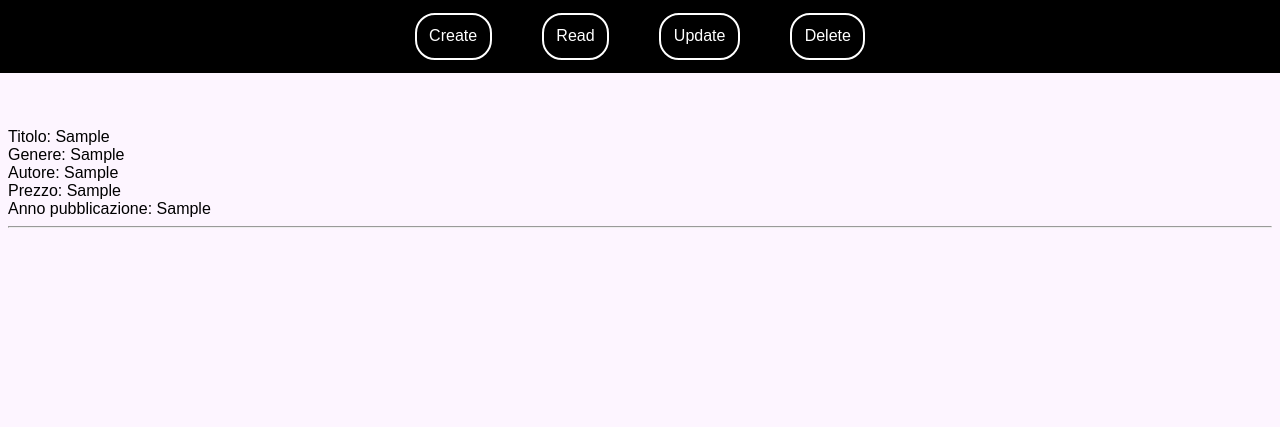
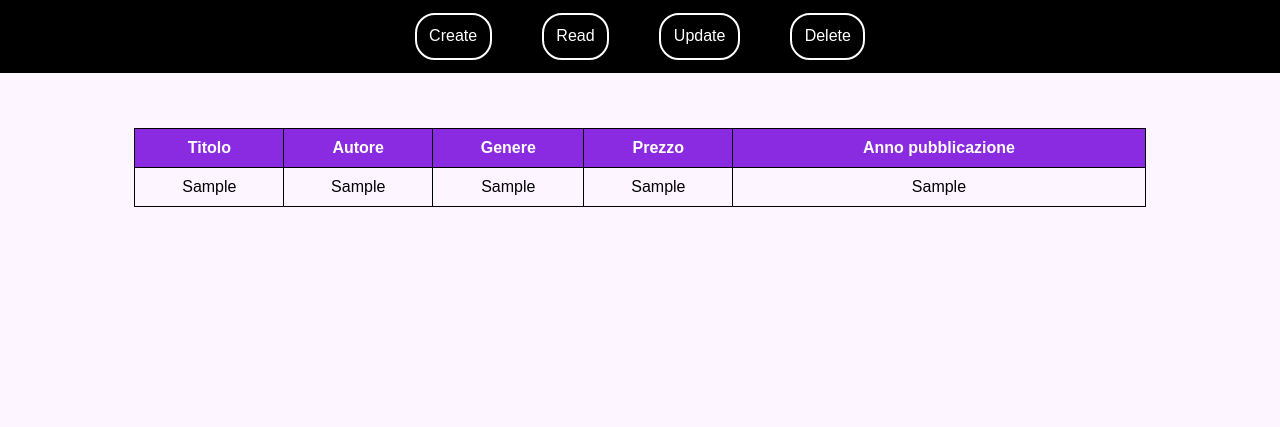
Before and after one commit to Miz06/Info5E, a PHP site: page /read.php in a window 1280 px wide. Shown: the top 427 px of the page. Run offline with PHP 8.4, Linux system fonts and the light colour scheme; tables that the repository leaves empty or names only in its code hold one stand-in row (values such as "Sample post").

Commit message:
home mancante

```diff
--- a/web_dev/gestione_libreria/read.php
+++ b/web_dev/gestione_libreria/read.php
@@ -1,19 +1,38 @@
 <?php
 $title = 'Read';
+
 require './connection.php';
 require './navbar.php';
 require './footer.php';
 
 $query = 'select * from table_libreria';
+?>
+
+<table>
+    <thead> <!-- contiene le intestazioni-->
+    <tr>
+        <th class="col">Titolo</th>
+        <th class="col">Autore</th>
+        <th class="col">Genere</th>
+        <th class="col">Prezzo</th>
+        <th class="col">Anno pubblicazione</th>
+    </tr>
+    </thead>
+    <tbody>
+
+    <?php
     try {
         $stm = $db->prepare($query);
         $stm->execute();
         while ($libro = $stm->fetch()) {
-        echo "Titolo: " . $libro->titolo . "<br>";
-        echo "Genere: " . $libro->genere . "<br>";
-        echo "Autore: " . $libro->autore . "<br>";
-        echo "Prezzo: " . $libro->prezzo . "<br>";
-        echo "Anno pubblicazione: " . $libro->anno_pubblicazione . "<hr>";
+            //stampare risultati
+            echo '<tr>';
+            echo '<td>' . $libro->titolo . "</td>";
+            echo '<td>' . $libro->autore . "</td>";
+            echo '<td>' . $libro->genere . "</td>";
+            echo '<td>' . $libro->prezzo . "</td>";
+            echo '<td>' . $libro->anno_pubblicazione . "</td>";
+            echo '</tr>';
         }
         $stm->closeCursor();
     } catch (Exception $e) {
@@ -25,4 +44,7 @@ function logError(Exception $e)
         error_log($e->getMessage(), 3, 'log/database_log');
         echo 'A DB error occurred, Try again';
     }
+
     ?>
+    </tbody>
+</table>
--- a/web_dev/gestione_libreria/style.css
+++ b/web_dev/gestione_libreria/style.css
@@ -67,7 +67,10 @@ h1{
     padding: 1%;
     box-shadow: 0 4px 8px rgba(0, 0, 0, 0.2);
     display: block;
-    margin: 3% auto;
+    margin-bottom: 10%;
+    margin-top: 1%;
+    margin-left: auto;
+    margin-right: auto;
     width: 50%;
 }
 
@@ -85,3 +88,24 @@ textarea{
 textarea:focus{
     outline: none; /* Rimuove il contorno predefinito quanto si scrive nella textbox */
 }
+
+table {
+    width: 80%;
+    border-collapse: collapse; /* Rimuove gli spazi tra le celle */
+    margin: auto;
+}
+
+th, td {
+    padding: 1%;
+    text-align: center;
+    border: 1px solid black;
+}
+
+th {
+    background-color: blueviolet;
+    color: white;
+}
+
+tr:hover {
+    background-color: lightgray;
+}
```
Lines whose indentation alone changed are shown as unchanged.
